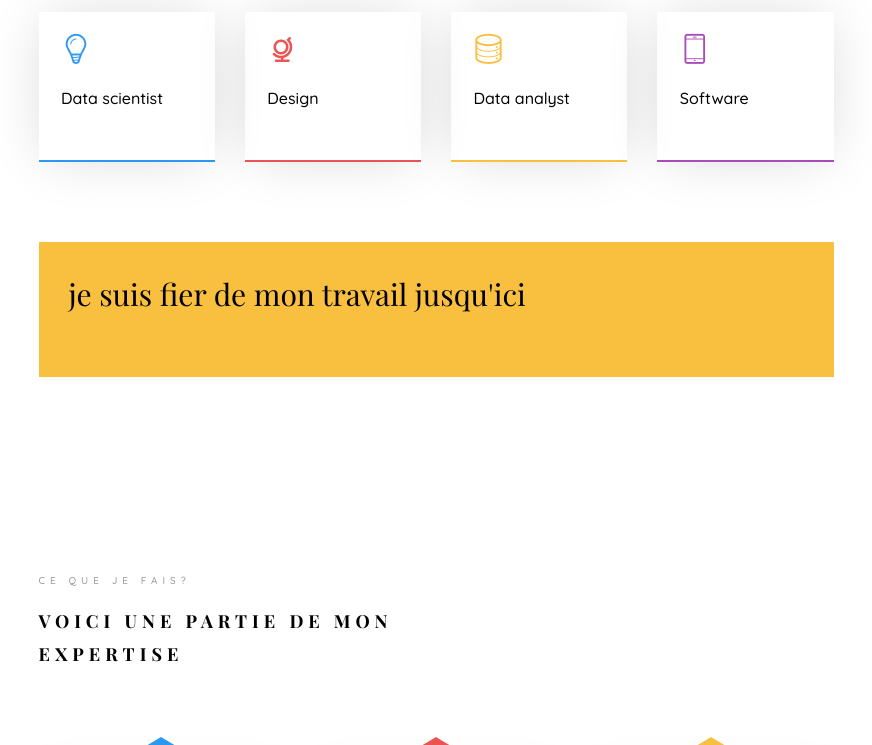
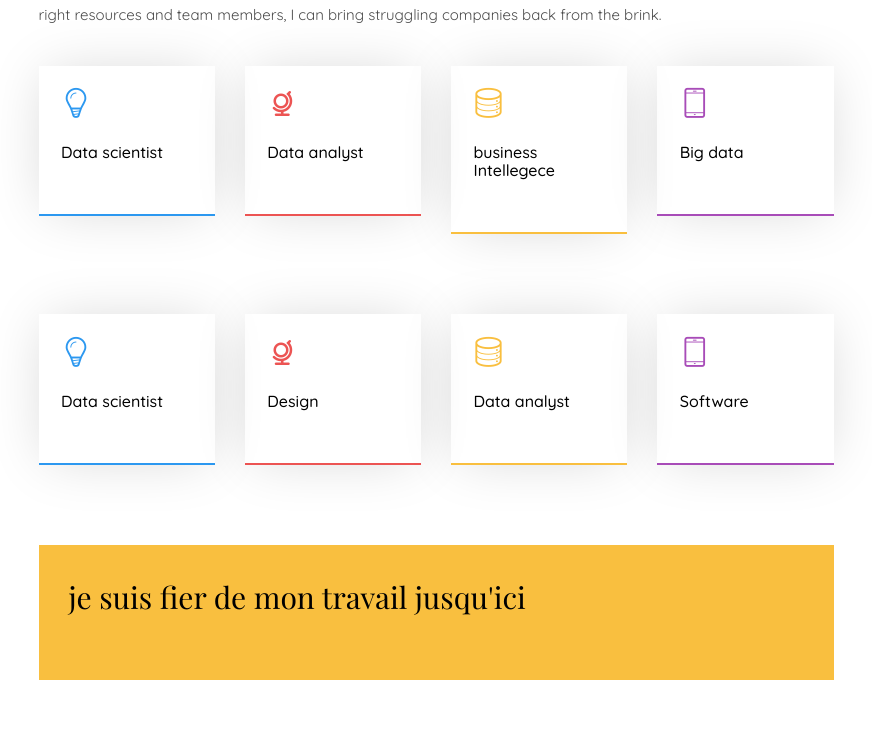
Before and after one commit to ko-nan/ko-nan-ko-nan.github.io, a plain HTML site: page index.html in a window 1280 px wide. Shown: the part 1416-2161 px from the top of the page, without its empty margins (354-1226 px from the left). Drawn offline with nearby package versions, Linux system fonts and the light colour scheme; files whose address does not match are found by name; a web font is replaced by a local one.

Commit message:
Update index.html

```diff
--- a/index.html
+++ b/index.html
@@ -140,11 +140,38 @@ Copyright &copy;<script>document.write(new Date().getFullYear());</script> All r
 									<div class="about-desc">
 										<span class="heading-meta">About me</span>
 										<h2 class="colorlib-heading">Who am i?</h2>
-										<p><strong>My name is LEMKADEM Tarik</strong> Recent Data science and big data graduate of ENSIAS computer science's school. As one of students who received the great formation offered by the first computer science school in morocco, I know how important technical skills can be to underperforming businesses along with the skills of project managment and big data methods. I consider myself a grounded data scientist with an entrepreneurial spirit.
+										<p><strong>My name is LEMKADEM Tarik</strong> Recent Data science and big data graduate of ENSIAS computer science's school. As one of students who received the great formation offered by the first computer science school in morocco,
+											 <br> I know how important technical skills can be to underperforming businesses along with the skills of project managment and big data methods.<br> I consider myself a grounded data scientist with an entrepreneurial spirit.
 
-											My internship experience at larger institutions, including WAFA Gestion, has provided me with BI and business analyst skills that work for companies of any size. A world-class education at ENSIAS has equipped me with the ins and outs of data science, data anlysis, Artificial Intellegece , BI and big data
+											<br> My internship experience at larger institutions, including WAFA Gestion, has provided me with BI and business analyst skills that work for companies of any size.<br> A world-class education at ENSIAS has equipped me with the ins and outs of data science, data anlysis, Artificial Intellegece , BI and big data
 
-											I am looking for opportunities in businesses that could be more successful with efficient management. With the right resources and team members, I can bring struggling companies back from the brink.</p>
+											<br>I am looking for opportunities in businesses that could be more successful with efficient management. With the right resources and team members, I can bring struggling companies back from the brink.</p>
+									</div>
+								</div>
+							</div>
+							<div class="row">
+								<div class="col-md-3 animate-box" data-animate-effect="fadeInLeft">
+									<div class="services color-1">
+										<span class="icon2"><i class="icon-bulb"></i></span>
+										<h3>Data scientist</h3>
+									</div>
+								</div>
+								<div class="col-md-3 animate-box" data-animate-effect="fadeInRight">
+									<div class="services color-2">
+										<span class="icon2"><i class="icon-globe-outline"></i></span>
+										<h3>Data analyst</h3>
+									</div>
+								</div>
+								<div class="col-md-3 animate-box" data-animate-effect="fadeInTop">
+									<div class="services color-3">
+										<span class="icon2"><i class="icon-data"></i></span>
+										<h3>business Intellegece</h3>
+									</div>
+								</div>
+								<div class="col-md-3 animate-box" data-animate-effect="fadeInBottom">
+									<div class="services color-4">
+										<span class="icon2"><i class="icon-phone3"></i></span>
+										<h3>Big data</h3>
 									</div>
 								</div>
 							</div>
```
